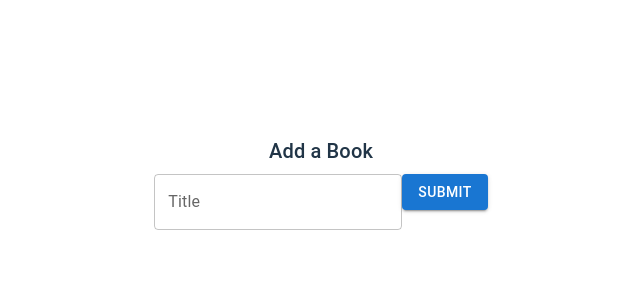
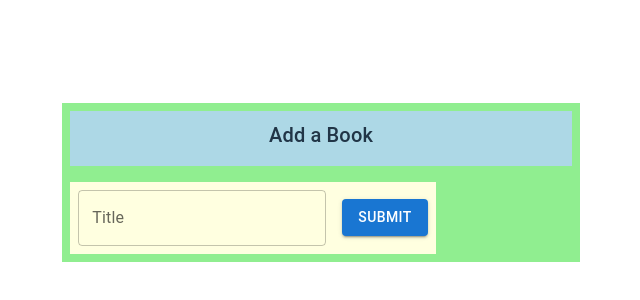
Before and after one commit to AfazPaul1/books, a React (Vite) app: page / in a window 1280 px wide. Shown: the part 218-518 px from the top of the page, without its empty margins (319-959 px from the left). Built offline with nearby package versions, Linux system fonts and the light colour scheme.

Commit message:
used mui grid

```diff
--- a/src/components/BookCreate.jsx
+++ b/src/components/BookCreate.jsx
@@ -1,6 +1,7 @@
 import Box from '@mui/material/Box';
 import Typography from '@mui/material/Typography';
 import TextField from '@mui/material/TextField';
+import Grid from '@mui/material/Grid2';
 import Button from '@mui/material/Button';
 import { useState } from 'react';
 function BookCreate({onCreate}) {
@@ -11,6 +12,7 @@ function BookCreate({onCreate}) {
     const onSubmit = (event) => {
         event.preventDefault()
         onCreate(book)
+        setBook("")
 
     }
 
@@ -18,9 +20,14 @@ function BookCreate({onCreate}) {
     return (
         <form onSubmit={onSubmit}>
             <Box>
+                <Grid sx={{ backgroundColor: 'lightgreen', padding: 1 }} container spacing={2}>
+                    <Grid sx={{ backgroundColor: 'lightblue', padding: 1 }} item size={12}>
                         <Typography variant="h6" gutterBottom>
                             Add a Book
                         </Typography>
+                    </Grid>
+                    <Grid  sx={{ background: 'lightyellow', padding: 1 }} container columns = {2}>
+                        <Grid item xs={8} >
                             <TextField
                             onChange={(event) => {
                                 setBook(event.target.value)
@@ -29,8 +36,14 @@ function BookCreate({onCreate}) {
                             id="outlined-basic"
                             label="Title"
                             variant="outlined" />
+                        </Grid>
+                        <Grid display="flex" alignItems="center" item xs={4}>
                             <Button onClick={onSubmit} variant="contained">Submit</Button>
+                        </Grid>
+                    </Grid>
+                </Grid>
             </Box>
+
         </form>
     )
 }
```
Lines whose indentation alone changed are shown as unchanged.
